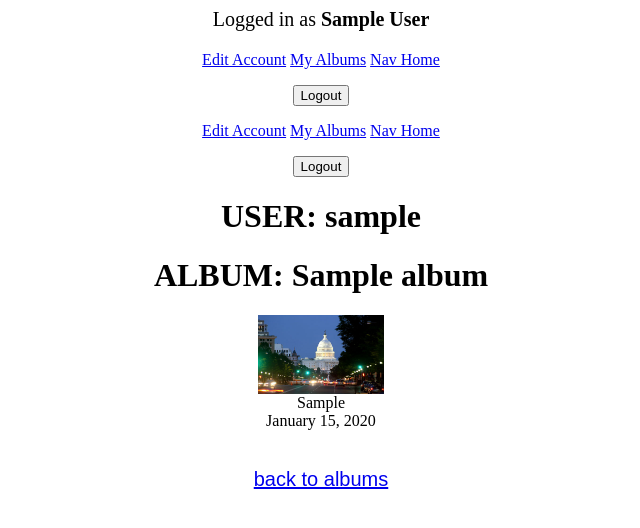
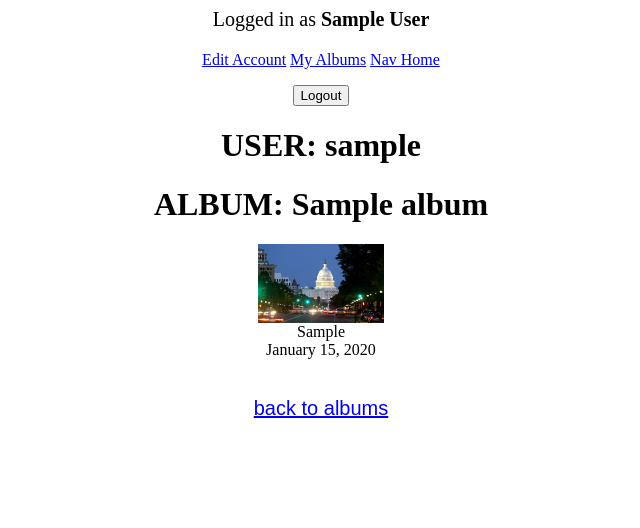
Before and after one commit to shaowenwei/111, a Flask app: page /hd1qzdkp/p3/album?albumid=1 in a window 1280 px wide. Shown: the top 528 px of the page, without its empty margins (319-959 px from the left). Run offline with Flask 2, Linux system fonts and the light colour scheme; the visitor is signed in with stand-in values (Sample User, id 1); tables that the repository leaves empty hold one stand-in row (values such as "Sample post"); some libraries are stand-ins or nearby versions.

Commit message:
delete navigation

```diff
--- a/templates/album.html
+++ b/templates/album.html
@@ -1,22 +1,6 @@
 
 <head>
-  <div align="center">
-  {% if session['username']%}
-    {% for fn, ln, user in zips %}
-      {% if user==session['username'] %}
-      <p style="font-size: 20px"> Logged in as <strong>{{fn}} {{ln}} </strong></p>
-      {% endif %}
-    {% endfor %}
-    <p>
-    <a id="nav_edit" href="{{url_for('main.main_user_edit')}}">Edit Account</a>
-    <a id="nav_albums" href="{{url_for('albums.albums_route')}}">My Albums</a>
-    <a id="nav_home" href="{{url_for('main.main_route')}}">Nav Home</a>
-    <form action="{{url_for('main.main_logout')}}" method="post">
-      <input id="nav_logout" type="submit" value="Logout">
-    </form>
-    </p>
-  {% endif %}
-  </div>
+
   </head>
 {% extends "base.html" %}
 {% block content %}
```
